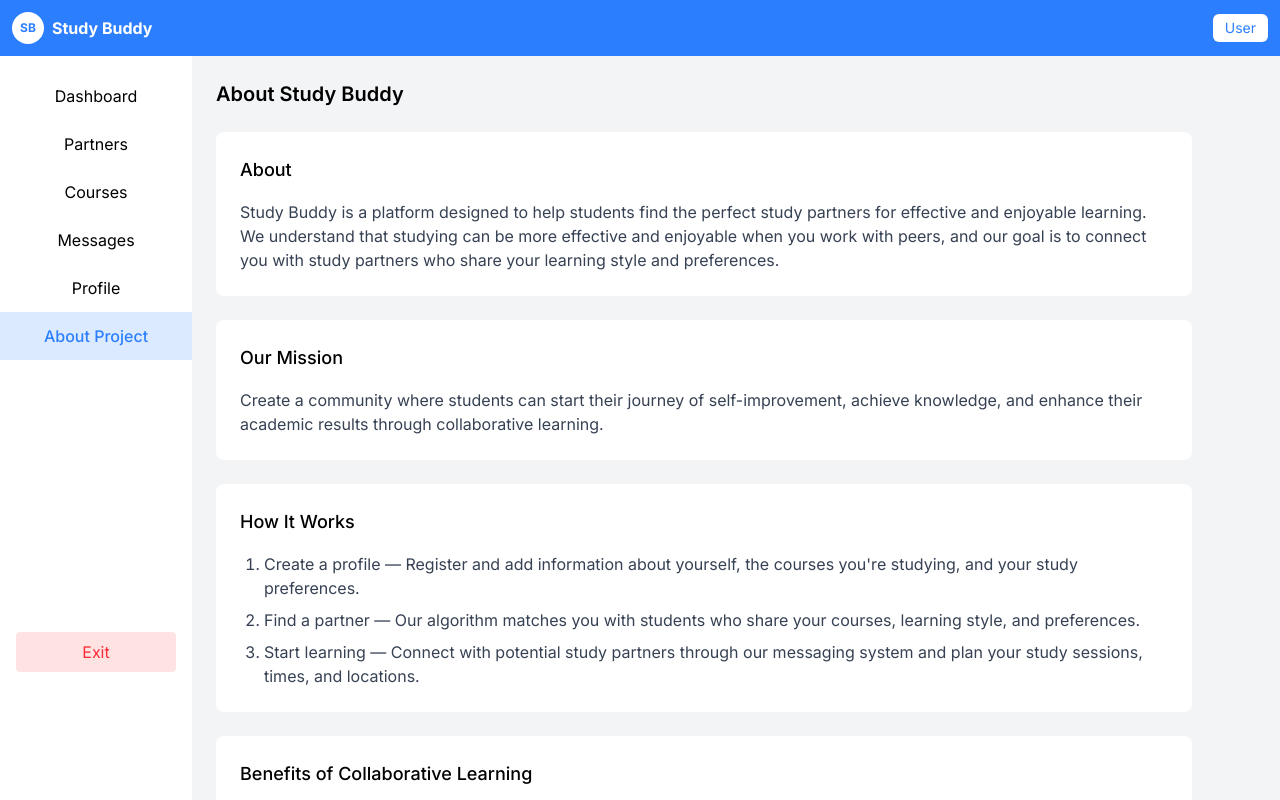
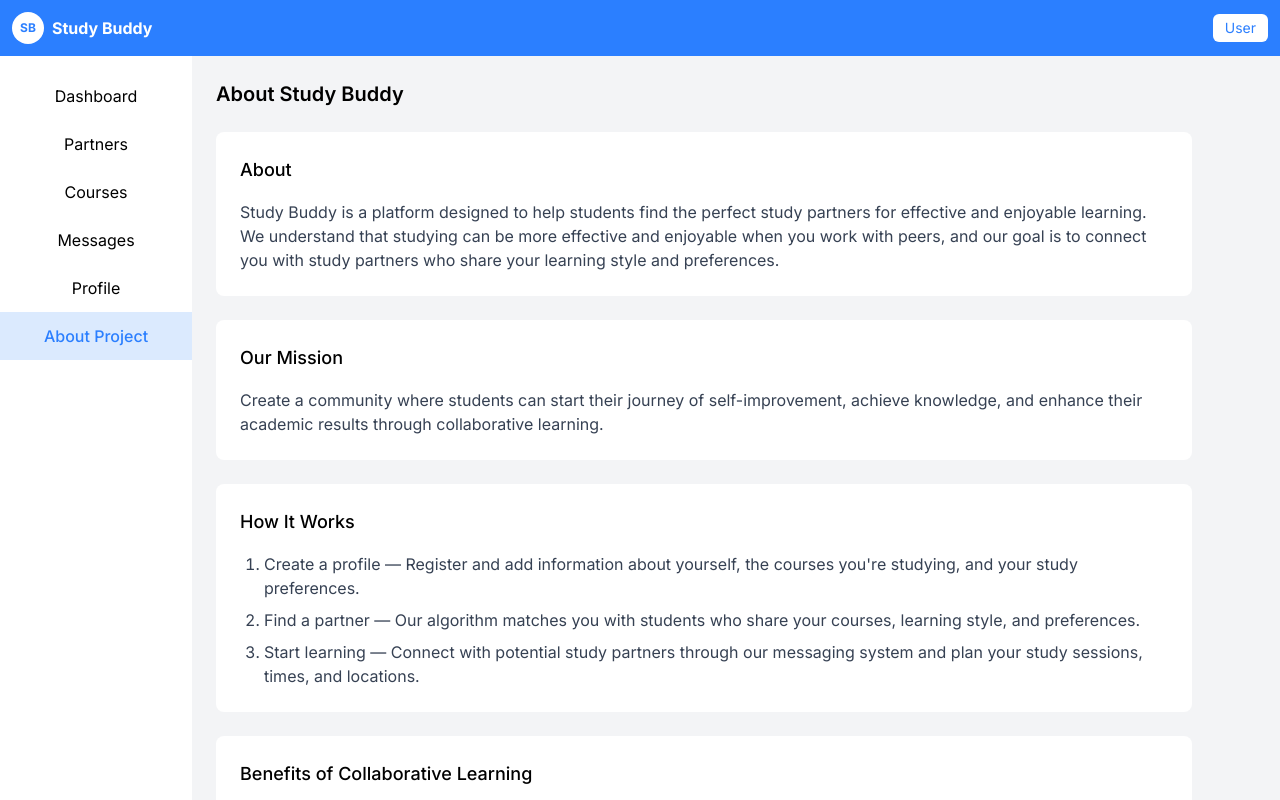
Before and after one commit to iooe/buddy-app-project, a Next.js app: page /about in a window 1280 px wide. Shown: the top 800 px of the page. Built offline with nearby package versions, Linux system fonts and the light colour scheme.

Commit message:
feat: update Sidebar component
- Changed divs to links
- Added activePage props

```diff
--- a/components/ui/Sidebar.jsx
+++ b/components/ui/Sidebar.jsx
@@ -1,21 +1,53 @@
 import React from "react";
+import Link from "next/link";
+import { usePathname } from "next/navigation";
 
-export default function Sidebar({...props}) {
+export default function Sidebar({ activePage }) {
+    const pathname = usePathname();
+
+    // Define navigation items with paths
+    const navItems = [
+        { name: "Dashboard", path: "/dashboard" },
+        { name: "Partners", path: "/partners" },
+        { name: "Courses", path: "/courses" },
+        { name: "Messages", path: "/messages" },
+        { name: "Profile", path: "/profile" },
+        { name: "About Project", path: "/about" }
+    ];
+
+    // Function to determine if a nav item is active
+    const isActive = (path) => {
+        // If activePage prop is provided, use it for determining active state
+        if (activePage) {
+            return activePage === path;
+        }
+        // Otherwise use the current pathname
+        return pathname === path;
+    };
 
     return (
         <div className="w-48 bg-white min-h-screen">
-            <nav className="py-4">
-                <div className="px-6 text-center py-3 hover:bg-gray-100 cursor-pointer">Dashboard</div>
-                <div className="px-6 text-center py-3 hover:bg-gray-100 cursor-pointer">Partners</div>
-                <div className="px-6 text-center py-3 hover:bg-gray-100 cursor-pointer">Courses</div>
-                <div className="px-6 text-center py-3 hover:bg-gray-100 cursor-pointer">Messages</div>
-                <div className="px-6 text-center py-3 hover:bg-gray-100 cursor-pointer">Profile</div>
-                <div className="px-6 text-center py-3 bg-blue-100 text-blue-500 cursor-pointer font-medium">About
-                    Project
-                </div>
+            <nav className="py-4 flex flex-col h-full">
+                {navItems.map((item) => (
+                    <Link
+                        key={item.name}
+                        href={item.path}
+                        className={`px-6 text-center py-3 cursor-pointer transition-colors duration-200 ${
+                            isActive(item.path)
+                                ? "bg-blue-100 text-blue-500 font-medium"
+                                : "hover:bg-gray-100"
+                        }`}
+                    >
+                        {item.name}
+                    </Link>
+                ))}
 
                 <div className="mt-auto p-4">
-                    <button className="w-full bg-red-100 text-red-500 py-2 rounded mt-64">Exit</button>
+                    <Link href="/logout">
+                        <button className="w-full bg-red-100 text-red-500 py-2 rounded hover:bg-red-200 transition-colors duration-200">
+                            Exit
+                        </button>
+                    </Link>
                 </div>
             </nav>
         </div>
```
